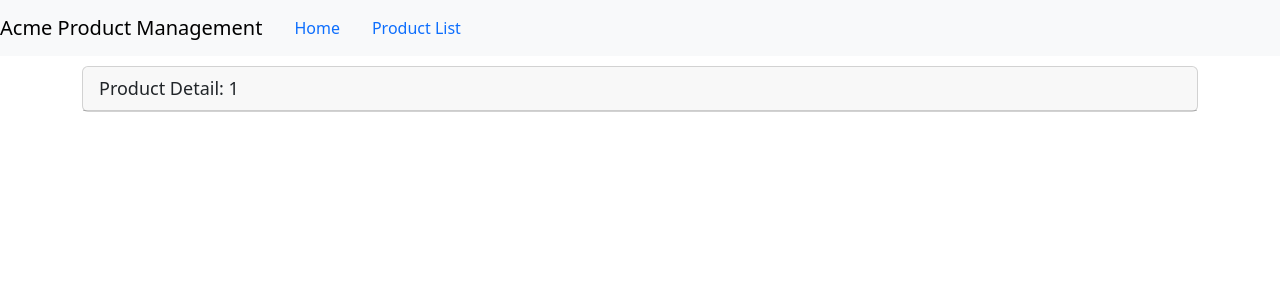
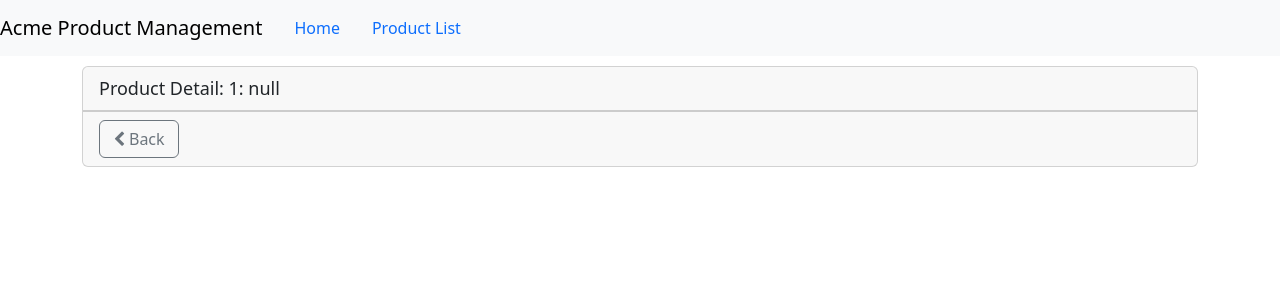
Before and after one commit to walteragile/ng-getting-started, an Angular app: page /products/1 in a window 1280 px wide. Shown: the top 300 px of the page. Built offline with nearby package versions, Linux system fonts and the light colour scheme.

Commit message:
12b Navigate to a route with code

```diff
--- a/src/app/products/product-detail/product-detail.component.html
+++ b/src/app/products/product-detail/product-detail.component.html
@@ -1,5 +1,12 @@
 <div class="card">
     <div class="card-header">
-        {{pageTitle}}
+        {{pageTitle + ': ' + product?.productName }}
+    </div>
+    <div class="card-footer">
+        <button class="btn btn-outline-secondary"
+            style="width:80px"
+            (click)="onBack()">
+            <i class="fa fa-chevron-left"></i> Back
+        </button>
     </div>
 </div>
--- a/src/app/products/product-detail/product-detail.component.ts
+++ b/src/app/products/product-detail/product-detail.component.ts
@@ -1,5 +1,6 @@
 import { Component, OnInit } from '@angular/core';
-import { ActivatedRoute } from '@angular/router';
+import { ActivatedRoute, Router } from '@angular/router';
+import { IProduct } from '../product';
 
 @Component({
   templateUrl: './product-detail.component.html',
@@ -7,12 +8,19 @@
 })
 export class ProductDetailComponent implements OnInit {
   pageTitle = 'Product Detail';
+  product: IProduct | undefined;
 
-  constructor(private route: ActivatedRoute) { }
+  constructor(
+    private route: ActivatedRoute,
+    private router: Router,
+  ) { }
 
   ngOnInit(): void {
     const id = Number(this.route.snapshot.paramMap.get('id'));
     this.pageTitle += `: ${id}`
   }
 
+  onBack(): void {
+    this.router.navigate(['/products']);
+  }
 }
```
